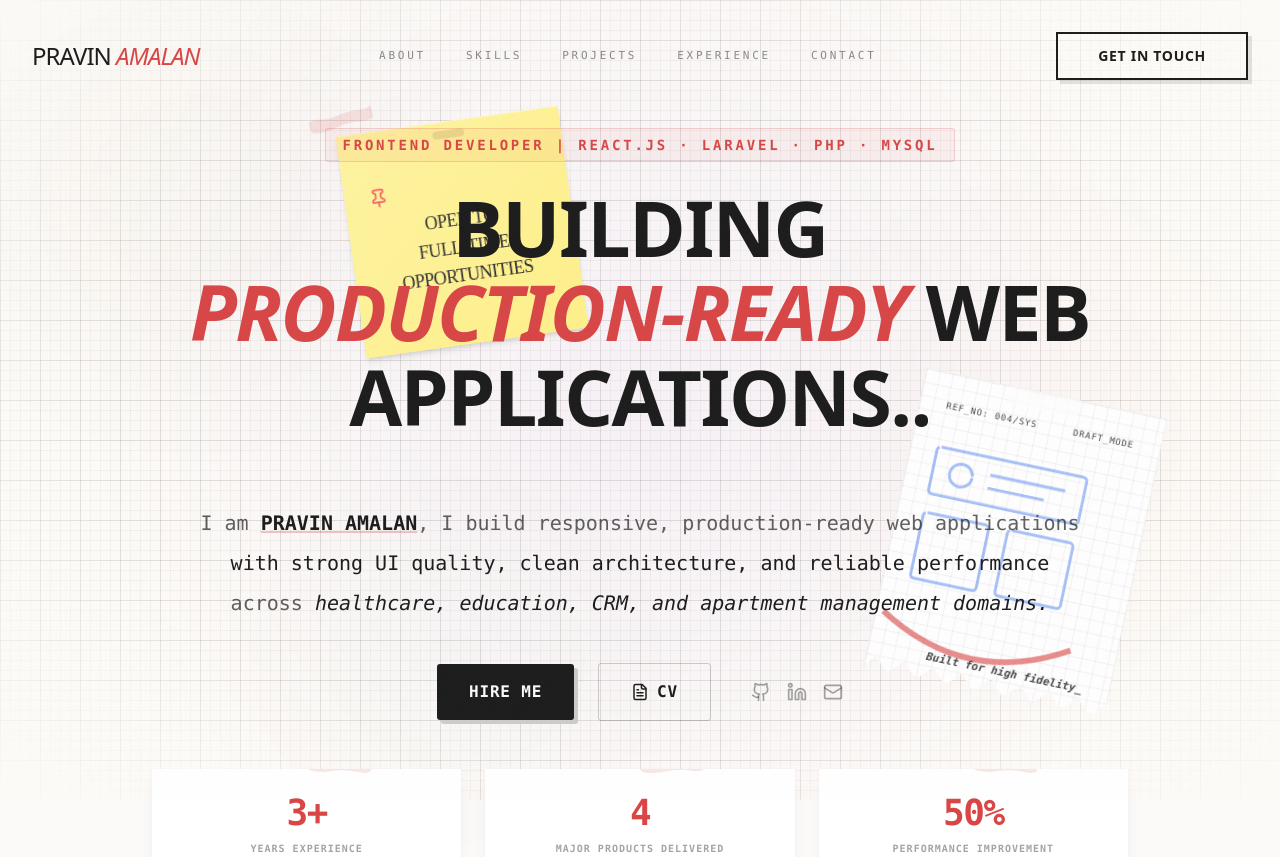
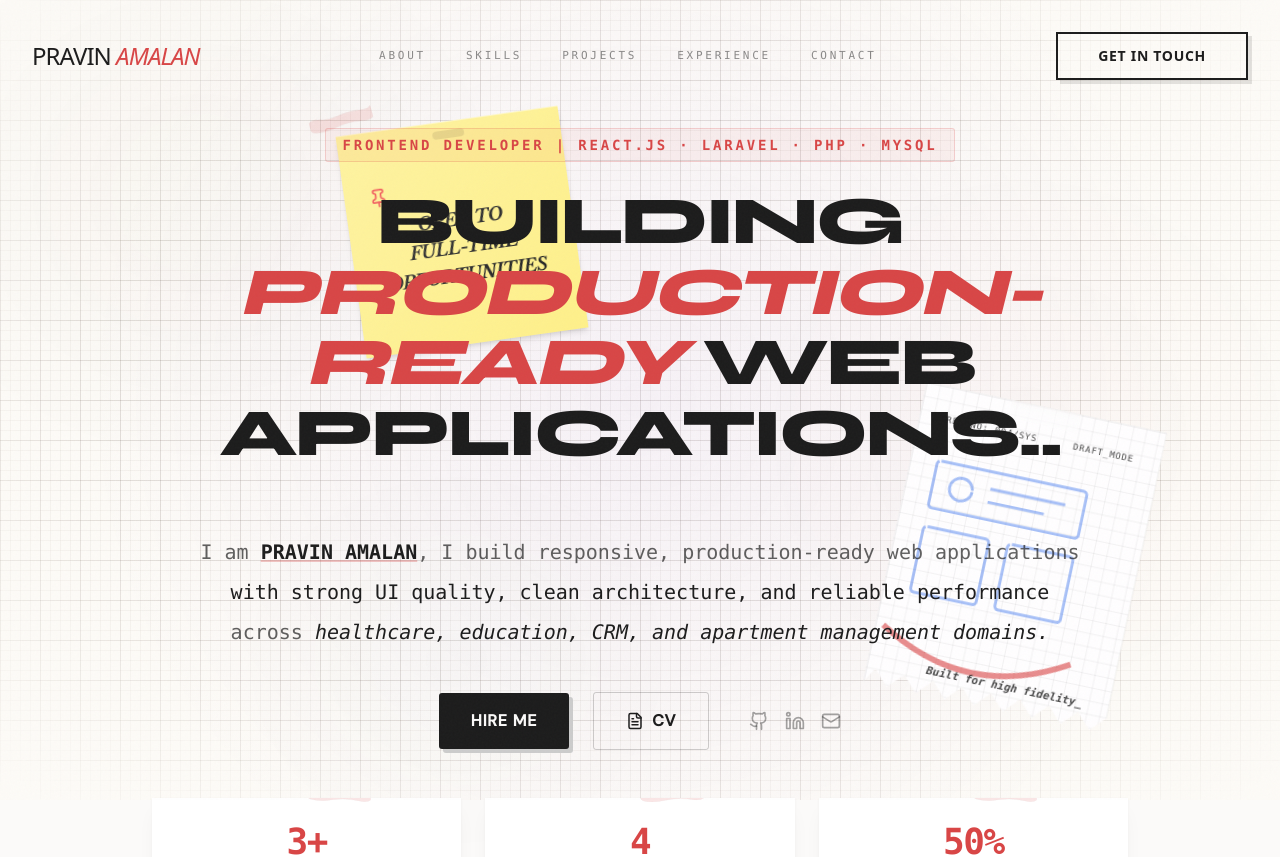
Before and after one commit to pravinamalan/portfolio, a React (Vite) app: page / in a window 1280 px wide. Shown: the top 857 px of the page. Built offline with nearby package versions, Linux system fonts and the light colour scheme.

Commit message:
Fix production typography

```diff
--- a/src/index.css
+++ b/src/index.css
@@ -5,10 +5,10 @@
 @layer base {
     :root {
         /* ── SYSTEM FONTS (Professional Retro) ── */
-        --font-sans: ui-monospace, SFMono-Regular, Menlo, Monaco, Consolas, monospace;
-        --font-display: ui-sans-serif, system-ui, sans-serif;
+        --font-sans: "DM Sans", ui-monospace, SFMono-Regular, Menlo, Monaco, Consolas, monospace;
+        --font-display: "Syne", ui-sans-serif, system-ui, sans-serif;
         --font-mono: ui-monospace, SFMono-Regular, Menlo, Monaco, Consolas, monospace;
-        --font-hand: "Caveat", cursive;
+        --font-hand: "Libre Baskerville", "Caveat", cursive;
 
         /* ── WARM VINTAGE PALETTE ── */
         --background: 40 20% 98%;
@@ -135,11 +135,12 @@
 
     .hero-headline {
         font-family: var(--font-display);
-        font-size: clamp(2.5rem, 6vw, 5rem);
-        line-height: 1.1;
-        letter-spacing: -0.02em;
+        font-size: clamp(2.2rem, 5.5vw, 4.2rem);
+        line-height: 1.05;
+        letter-spacing: -0.04em;
         font-weight: 800;
         color: hsl(var(--foreground));
+        transform: translateZ(0); /* Defensive for flicker */
     }
 
     .hero-headline span {
```
